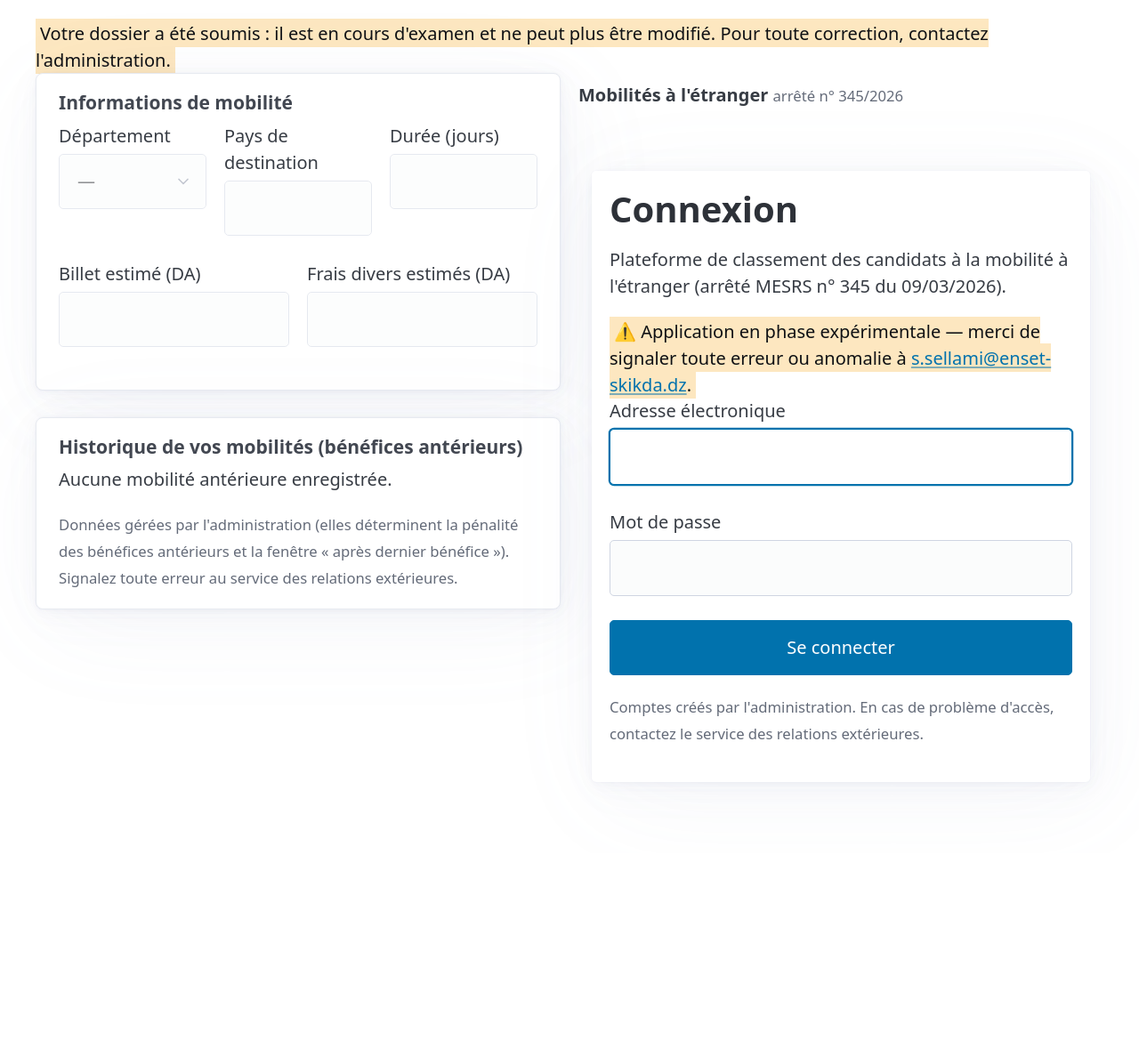
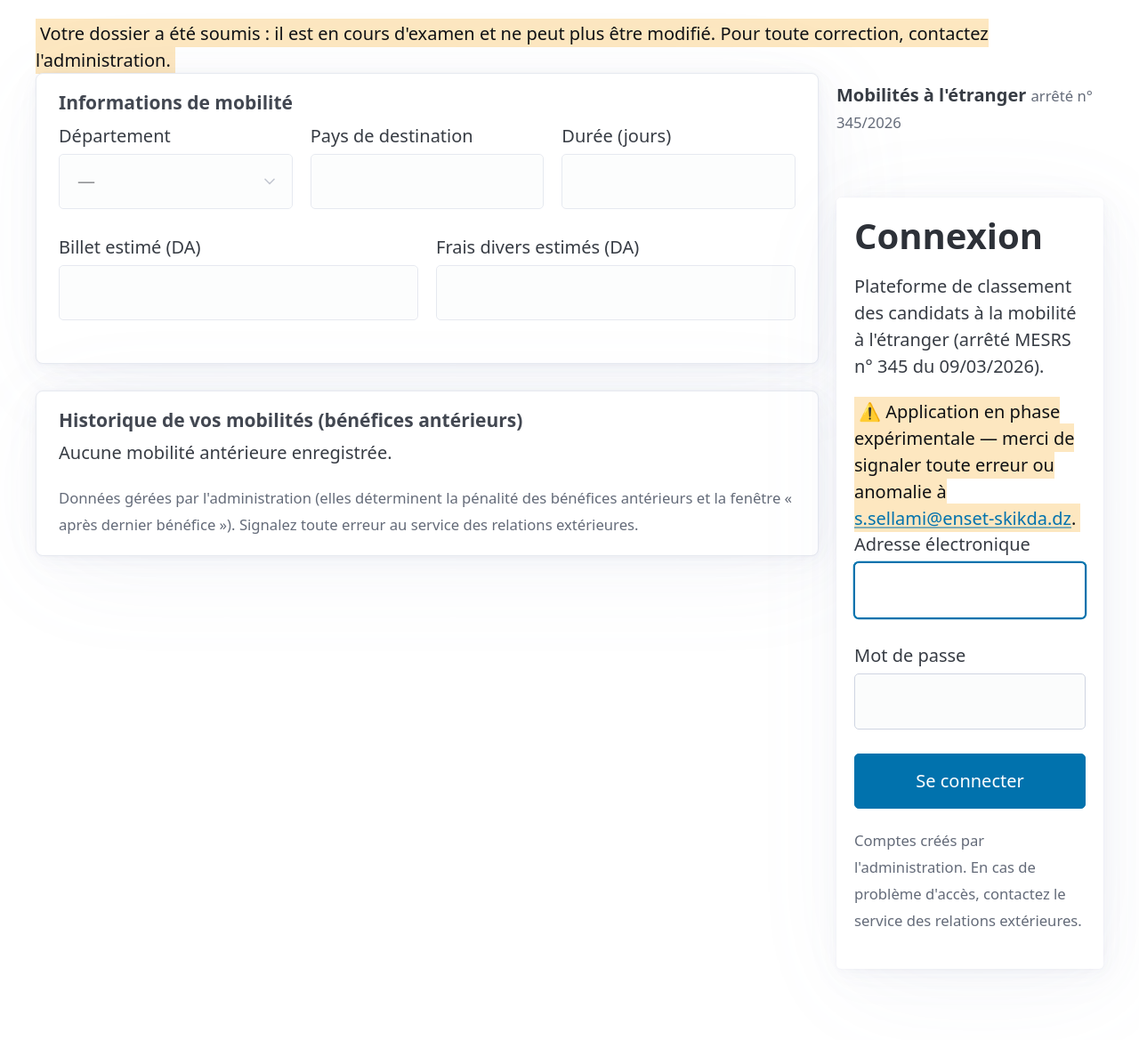
Before and after one commit to SamRepository/classement-stages, a FastAPI app: template webapp/templates/enseignant/dossier.html in a window 1280 px wide. Shown: the part 203-1372 px from the top of the page at 89% size. Before the commit the page ends 1087 px from the top, so only its background shows below. Run offline with FastAPI, Linux system fonts and the light colour scheme; the template is opened without the code that fills it, so the values that code supplies are empty.

Commit message:
Corrige les clics inertes dans les tableaux d'activités (chevauchement)
Cause racine réelle (pas le cache) : la page « Mon dossier » était en deux
colonnes égales ; les tableaux publications/communications (8 colonnes)
débordaient la colonne et passaient sous l'encadré de score (position:
sticky), qui interceptait les clics sur les colonnes de droite — lien PDF,
Modifier, Supprimer devenaient inertes. Les sections hors tableau (rang,
prix) n'étaient pas couvertes, d'où la différence observée.

- Tableaux enveloppés dans .table-wrap { overflow-x:auto } : ils défilent
  dans leur colonne au lieu de déborder.
- Mise en page « Mon dossier » : contenu large + score en colonne étroite
  (300px) au lieu de moitié-moitié, pour laisser respirer les tableaux.

Co-Authored-By: Claude Fable 5 <noreply@anthropic.com>

```diff
--- a/webapp/static/app.css
+++ b/webapp/static/app.css
@@ -44,6 +44,18 @@ button.supprimer { color: #b71c1c; border: 1px solid #b71c1c; }
 button.supprimer:hover { background: #b71c1c; color: #fff; }
 tr.edition td { background: #f3f7ff; }
 
+/* Page « Mon dossier » : contenu large + colonne de score étroite.
+   (L'ancien « .grid » moitié-moitié faisait déborder les tableaux larges
+   sous l'encadré du score, qui interceptait les clics — PDF, Modifier,
+   Supprimer devenaient inertes.) */
+.dossier-layout { display: grid; gap: 1rem; }
+@media (min-width: 992px) {
+  .dossier-layout { grid-template-columns: minmax(0, 1fr) 300px; align-items: start; }
+}
+
+/* Tableaux d'activités : défilement horizontal au lieu de déborder la colonne. */
+.table-wrap { overflow-x: auto; }
+
 /* Score */
 #score-box { position: sticky; top: 1rem; }
 .score-total { font-size: 1.6rem; font-weight: 700; }
--- a/webapp/templates/enseignant/dossier.html
+++ b/webapp/templates/enseignant/dossier.html
@@ -30,7 +30,7 @@
 il est en cours d'examen et ne peut plus être modifié. Pour toute correction, contactez l'administration.</mark>
 {% endif %}
 
-<div class="grid">
+<div class="dossier-layout">
   <div>
     <article class="critere">
       <h3>Informations de mobilité</h3>
--- a/webapp/templates/enseignant/fragments/section_critere.html
+++ b/webapp/templates/enseignant/fragments/section_critere.html
@@ -100,6 +100,7 @@
     {% set editing_id = editing_id|default(None) %}
     {% set ncols = 5 + (1 if spec.has_date else 0) + (1 if spec.has_position else 0) + (1 if editable else 0) %}
     {% if rows %}
+    <div class="table-wrap">
     <table>
       <thead>
         <tr>
@@ -182,6 +183,7 @@
         {% endfor %}
       </tbody>
     </table>
+    </div>
     {% else %}
     <p><small>Aucun élément déclaré.</small></p>
     {% endif %}
```
